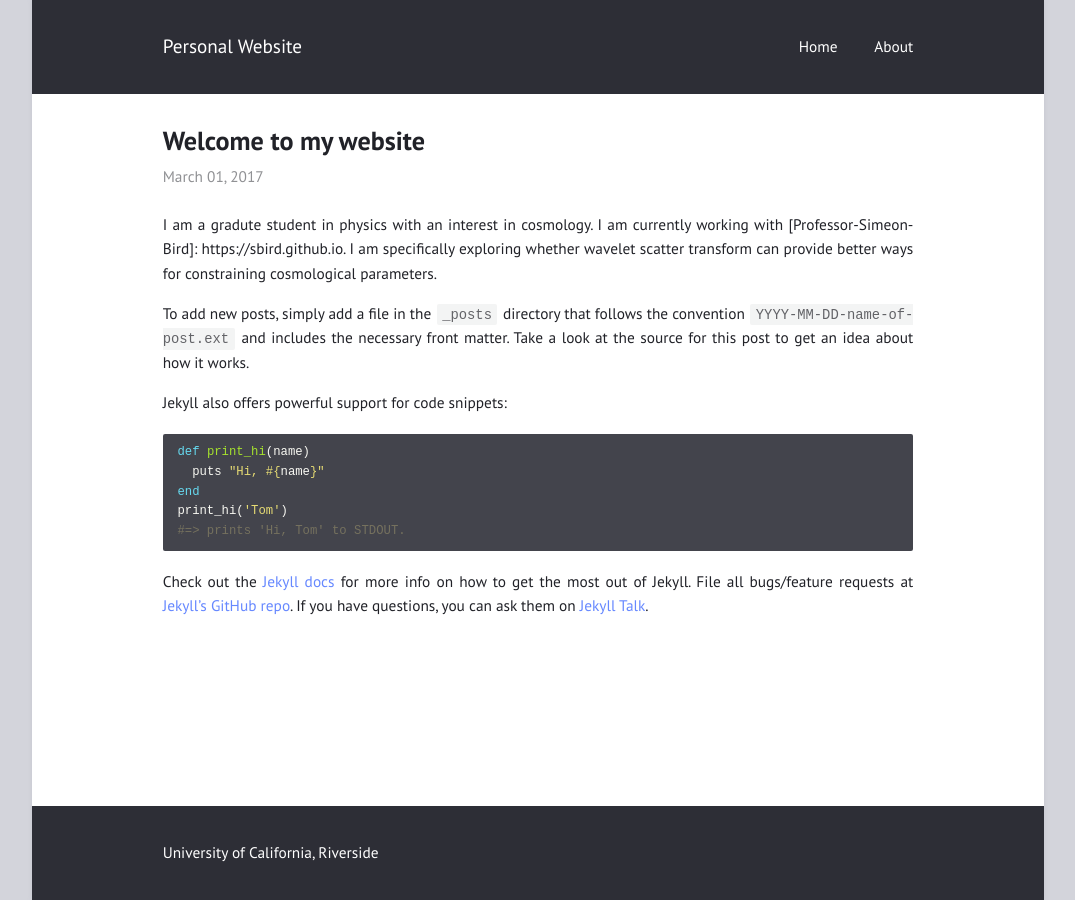
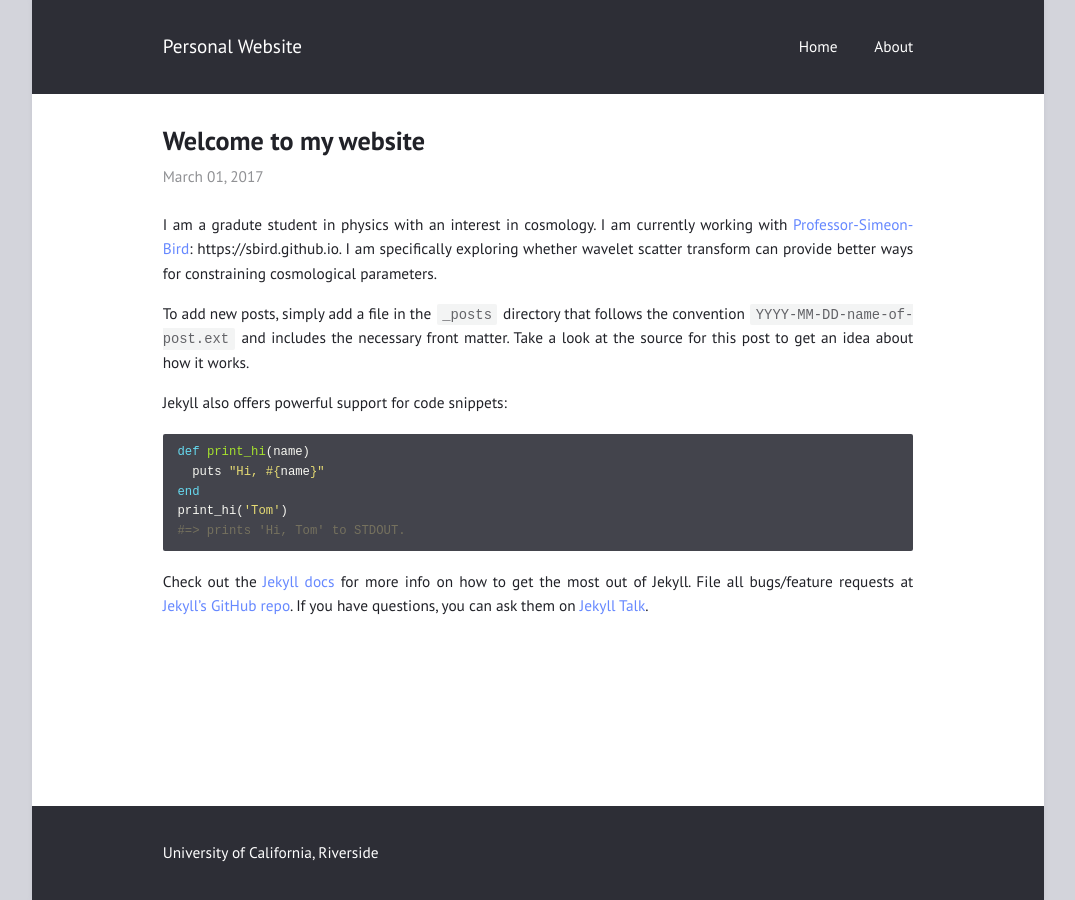
Before and after one commit to htohfa/htohfa.github.io, a Jekyll site: the page built from _posts/2017-03-01-welcome-to-jekyll.md, in a window 1280 px wide. Shown: the whole page, without its empty margins (102-1177 px from the left). Built offline with Jekyll 4.4.1, drawn with Linux system fonts in a browser that asks for light colours; part of the change alters nothing that is shown.

```diff
--- a/_posts/2017-03-01-welcome-to-jekyll.md
+++ b/_posts/2017-03-01-welcome-to-jekyll.md
@@ -21,3 +21,4 @@ Check out the [Jekyll docs][jekyll-docs] for more info on how to get the most ou
 [jekyll-docs]: https://sbird.github.io
 [jekyll-gh]:   https://github.com/jekyll/jekyll
 [jekyll-talk]: https://talk.jekyllrb.com/
+[Professor-Simeon-Bird]: https://sbird.github.io
```
